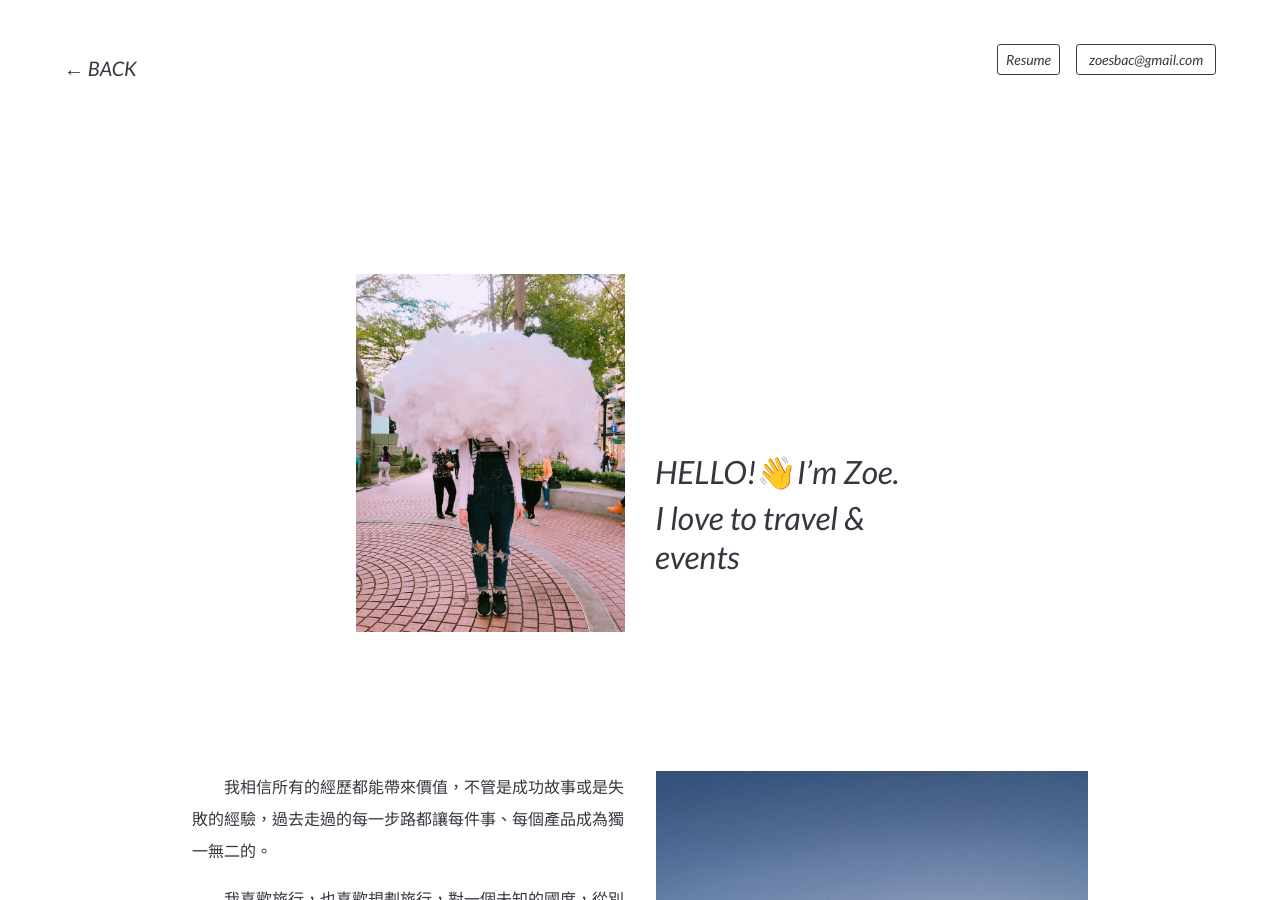
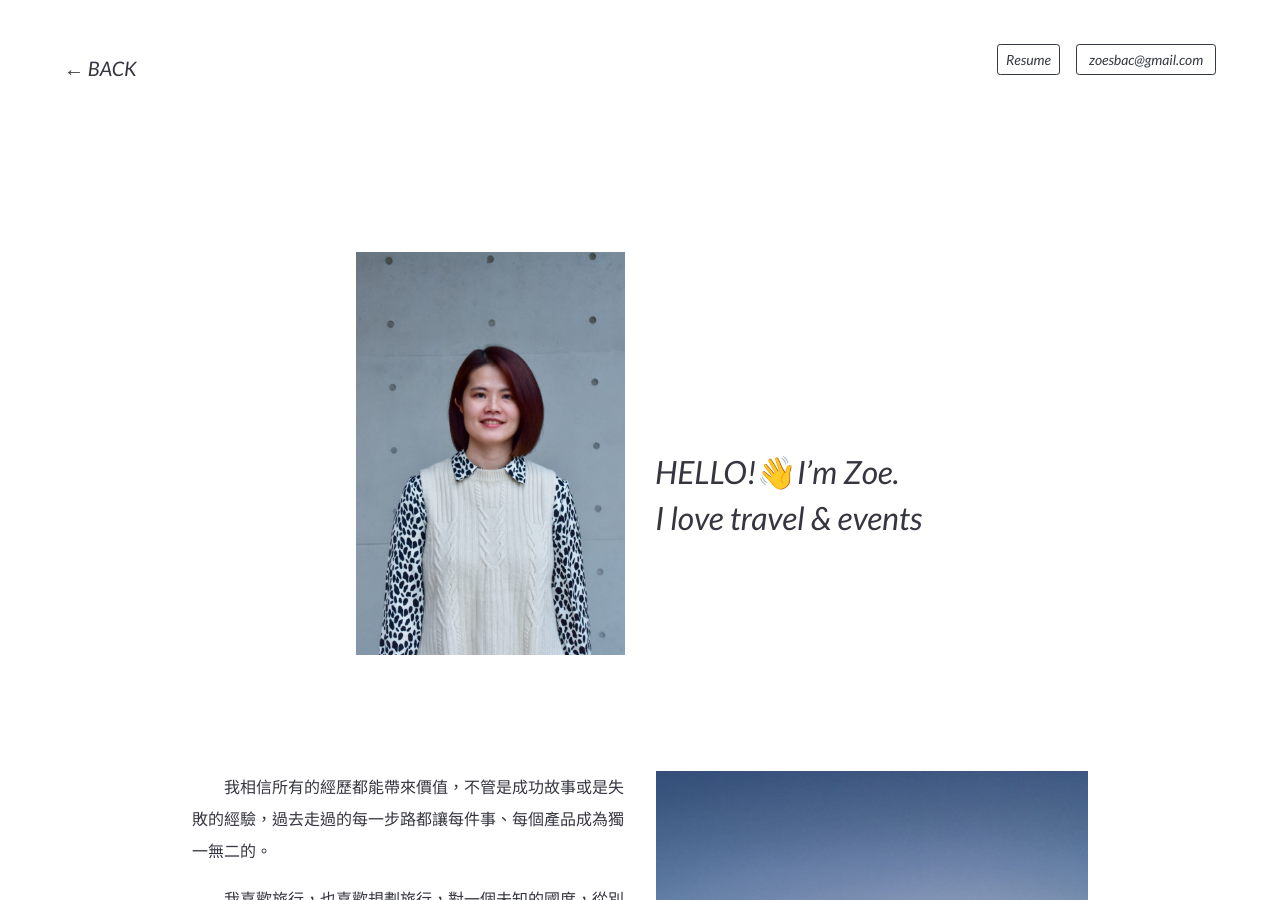
Before and after one commit to zoesbac/zoesbac.github.io, a Jekyll site: the page about.html, which Jekyll copies as it is, in a window 1280 px wide and 900 px high. Built offline with Jekyll 4.4.1, drawn with Linux system fonts in a browser that asks for light colours; some web fonts are replaced; comment, search, counter and statistics services are not loaded; some of the changed text lies outside the part shown.

Commit message:
change my photo

```diff
--- a/about.html
+++ b/about.html
@@ -45,10 +45,10 @@
       <article class="case-content">
         <!-- <h1 class="pt-5">HELLO!👋I’m Zoe.</h1> -->
         <div class="d-flex case-s-content pt-5">
-          <img class="col-6 about-photo photo-center" src="img/about/cloud.jpeg" alt="">
+          <img class="col-6 about-photo photo-center" src="img/about/zoe02.png" alt="">
           <div class="col-6 about-text">
             <h2>HELLO!👋I’m Zoe.</h2>
-            <h2>I love to travel & events</h2>
+            <h2>I love travel & events</h2>
           </div>
         </div>
         <div class="d-flex pb-5">
@@ -81,7 +81,7 @@
     <footer>
       <ul class="d-flex flex-row  menu-center">
           <li>Thanks for your time!</li>
-          <li class="ml-4">My Scocial : <a href="https://www.linkedin.com/in/zoesbac" target="_blank">Linkedin</a></li>
+          <li class="ml-4">Scocial : <a href="https://www.linkedin.com/in/zoesbac" target="_blank">Linkedin</a></li>
           <li class="ml-2"><a href="https://pda.104.com.tw/profile/share/i44c5tE31sBu0iCEWYutJcNioRvDP9FM" target="_blank">104人力銀行</a></li>
           <!-- <li class="ml-2"><a href="https://www.yourator.co" target="_blank">Yourator</a></li> -->
       </ul>
```
Also changed, not shown: img/about/zoe.jpg (added), img/about/zoe02.png (added).
